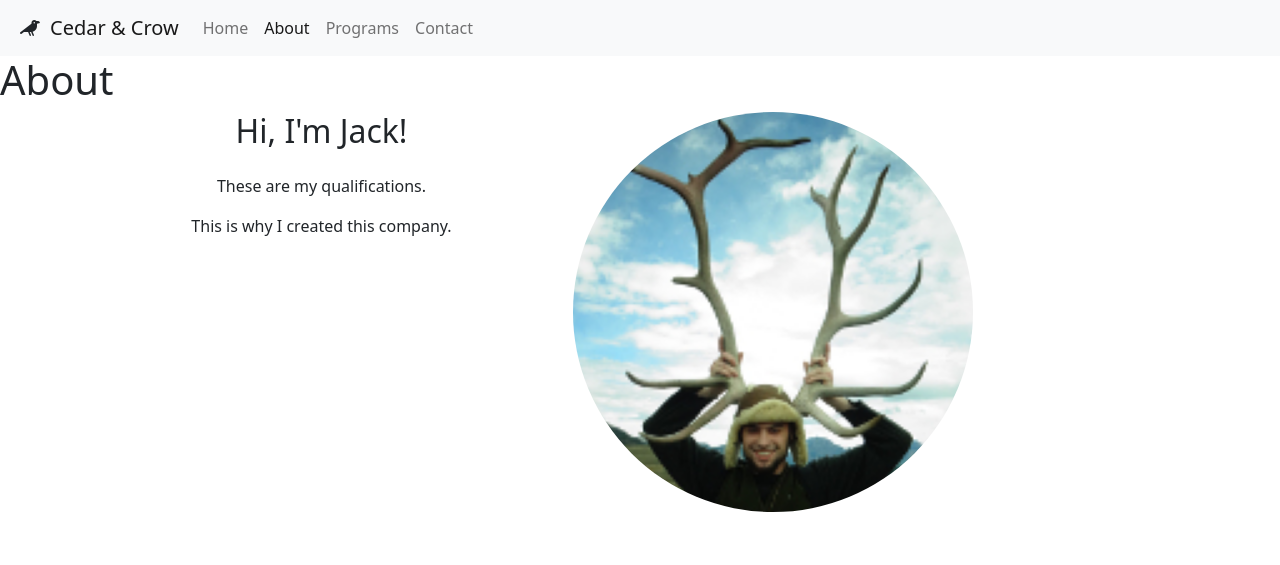
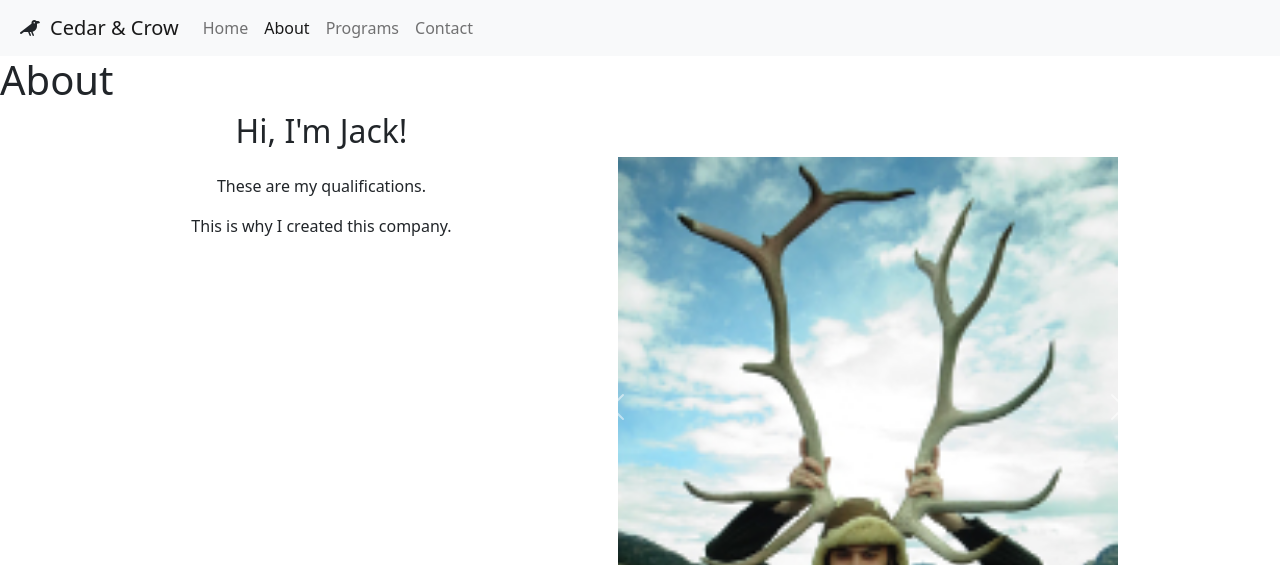
Before and after one commit to jlstern3/jacks_website, a Django app: page /about in a window 1280 px wide. Shown: the part 100-665 px from the top of the page. Run offline with Django 3.2, Linux system fonts and the light colour scheme; some libraries are stand-ins or nearby versions; grey boxes are pictures that could not be loaded.

Commit message:
Carousel positioned next to About Me text

```diff
--- a/jacks_website_proj/company_app/templates/about.html
+++ b/jacks_website_proj/company_app/templates/about.html
@@ -15,7 +15,6 @@
     <script src="https://cdn.jsdelivr.net/npm/bootstrap@5.1.3/dist/js/bootstrap.bundle.min.js"
         integrity="sha384-ka7Sk0Gln4gmtz2MlQnikT1wXgYsOg+OMhuP+IlRH9sENBO0LRn5q+8nbTov4+1p" crossorigin="anonymous"></script>
     <!-- CSS -->
-
     <link rel="stylesheet" href="{% static 'styles.css' %}">
     <!-- FONT AWESOME -->
     <script src="https://kit.fontawesome.com/4addeb10e0.js" crossorigin="anonymous"></script>
@@ -27,7 +26,6 @@
     <div class="header_photo">
         <h2 id="logo">Placeholder for Logo</h2>
     </div>
-
     <!-- Navbar -->
     <div>
         <nav class="navbar navbar-expand-lg navbar-light bg-light sticky-top">
@@ -58,25 +56,6 @@
                     <p>This is why I created this company.</p>
                 </div>
                 <div class="col">
-                    <h1 id="jack_pic"></h1>
-                </div>
-            </div>
-        </div>
-    </section>
-    <!-- <div id="carouselExampleSlidesOnly" class="carousel slide" data-bs-ride="carousel">
-        <div class="carousel-inner">
-            <div class="carousel-item active">
-                <img class="about_pic" src="{% static '/img/Lichen.jpg' %}" class="d-block w-100" alt="Lichen">
-            </div>
-            <div class="carousel-item">
-                <img class="about_pic" src="{% static '/img/Tracks.jpg' %}" class="d-block w-100" alt="Tracks">
-            </div>
-            <div class="carousel-item">
-                <img class="about_pic" src="{% static '/img/Jack.jpg' %}" class="d-block w-100" alt="Jack">
-            </div>
-        </div>
-    </div> -->
-
                     <div id="carousel-indicator" class="carousel slide" data-bs-ride="carousel">
                         <!-- Indicator Tabs on Bottom (below) -->
                         <div class="carousel-indicators">
@@ -86,11 +65,16 @@
                                 aria-label="Slide 2"></button>
                             <button type="button" data-bs-target="#carousel-indicator" data-bs-slide-to="2"
                                 aria-label="Slide 3"></button>
+                                <button type="button" data-bs-target="#carousel-indicator" data-bs-slide-to="3"
+                                aria-label="Slide 4"></button>
                         </div>
                         <!-- Indicator Tabs ^ -->
                         <!-- Carousel Images (below) -->
                         <div class="carousel-inner">
                             <div class="carousel-item active" data-bs-interval="6000">
+                                <img src="/static/img/Jack.jpg" class="d-block w-100" alt="Hair Tuft">
+                            </div>
+                            <div class="carousel-item" data-bs-interval="6000">
                                 <img src="/static/img/Hair_Tuft.jpg" class="d-block w-100" alt="Hair Tuft">
                             </div>
                             <div class="carousel-item">
@@ -112,6 +96,11 @@
                         </button>
                         <!-- Next and Previous Buttons ^ -->
                     </div>
+                </div>
+            </div>
+        </div>
+    </section>
+
 </body>
 
 </html>
```
Lines whose indentation alone changed are shown as unchanged.
